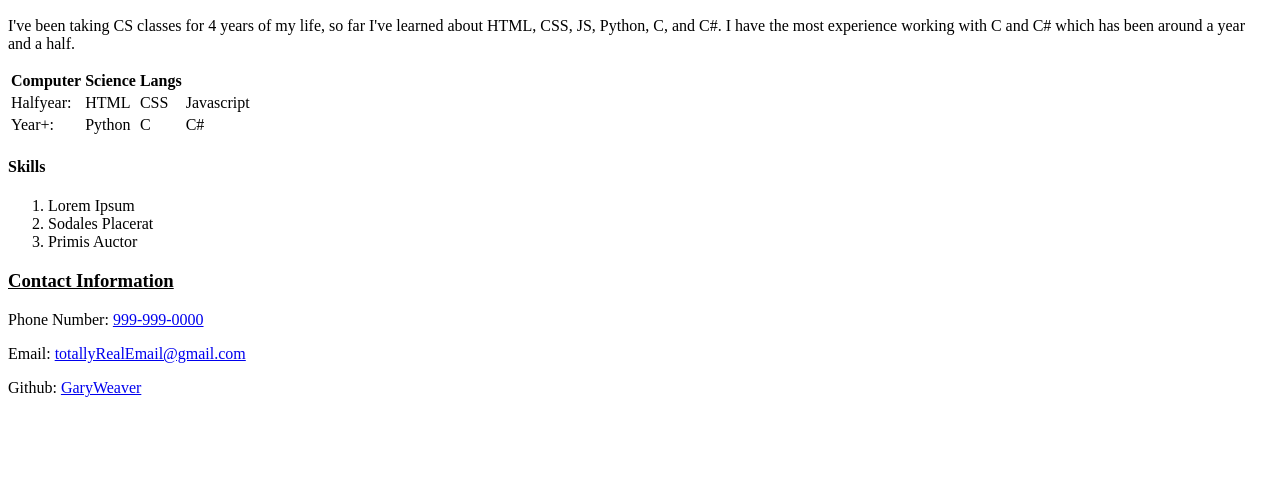
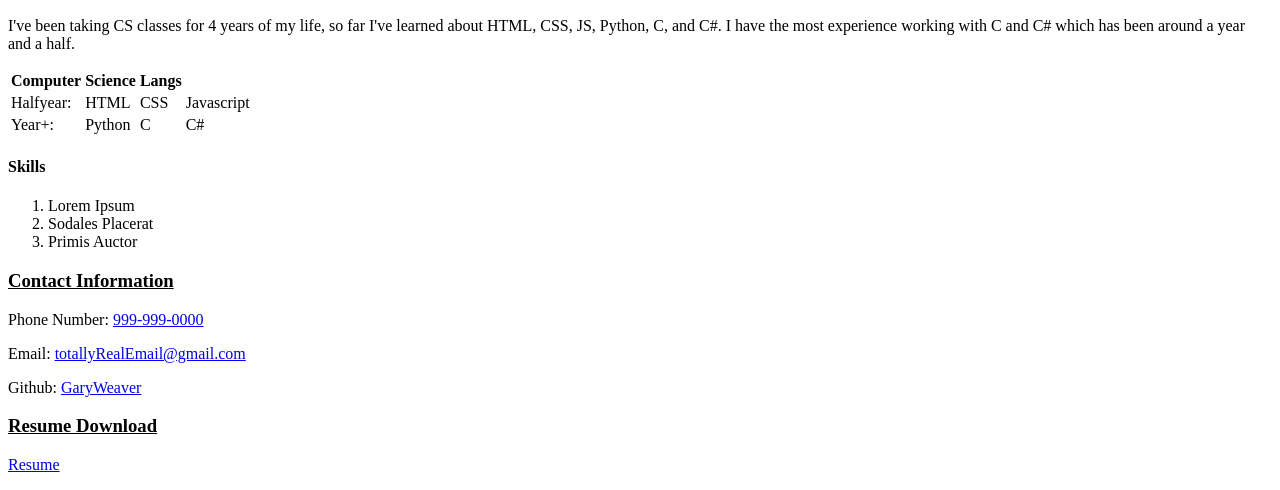
Before and after one commit to GaryWeaver/Homework2, a plain HTML site: page index.html in a window 1280 px wide. Shown: the part 570-1060 px from the top of the page. Before the commit the page ends 983 px from the top, so only its background shows below. Drawn offline with Linux system fonts and the light colour scheme.

Commit message:
resume link

```diff
--- a/index.html
+++ b/index.html
@@ -78,6 +78,10 @@
         <p>Email: <a href="https://gmail.com">totallyRealEmail@gmail.com</a></p>
     </hr>
         <p>Github: <a href="https://github.com/GaryWeaver">GaryWeaver</a></p>
+
+        <h3><u>Resume Download</u></h3>
+        <p><a href="https://docs.google.com/document/d/11sPFYTRJN0mRI5Gq4hOZ1T03EWebqYIok2RPYlV_QVU/edit?usp=drive_link" download>Resume</a></p>
+
     </body>
 
 </html>
```
